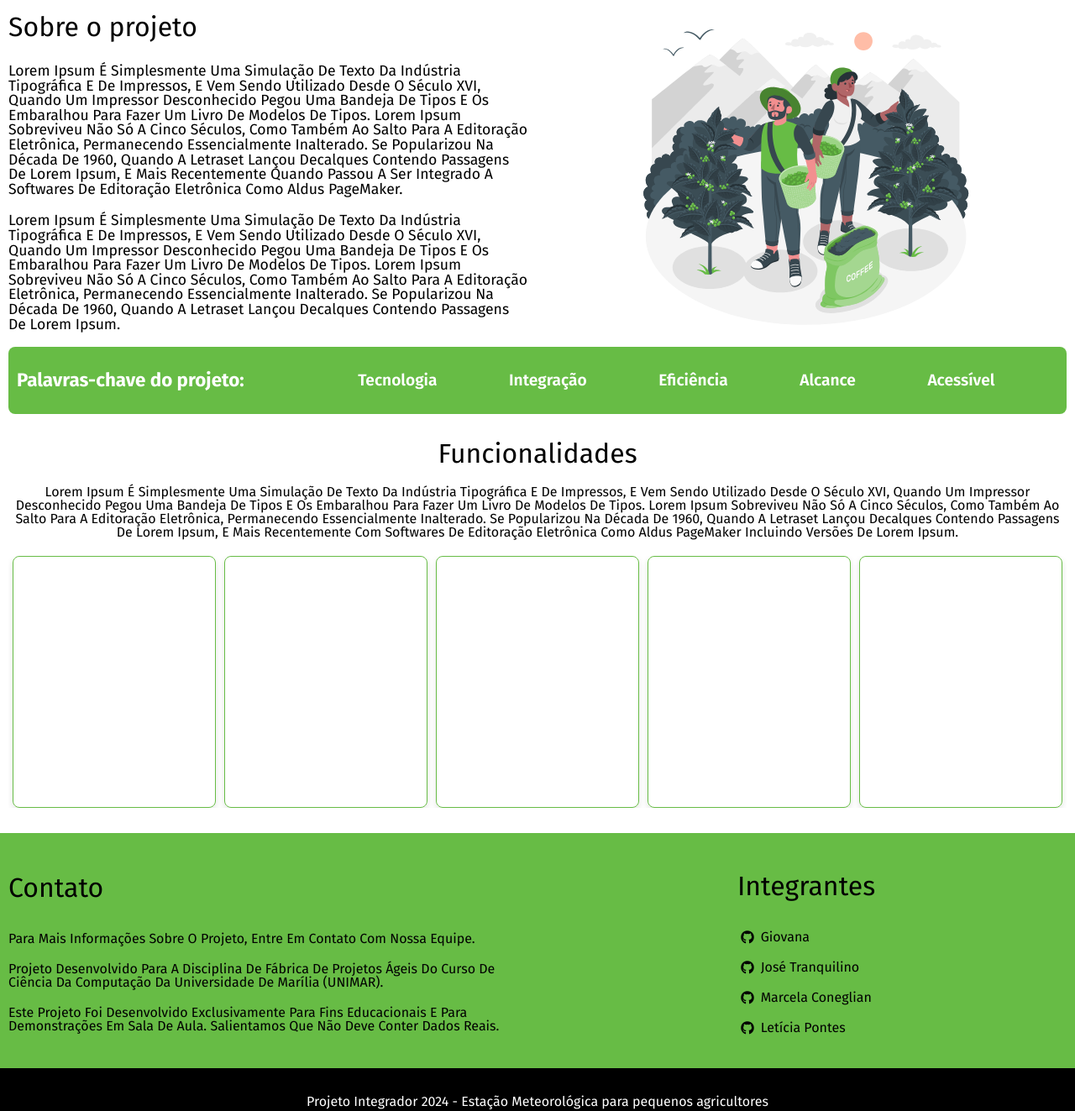
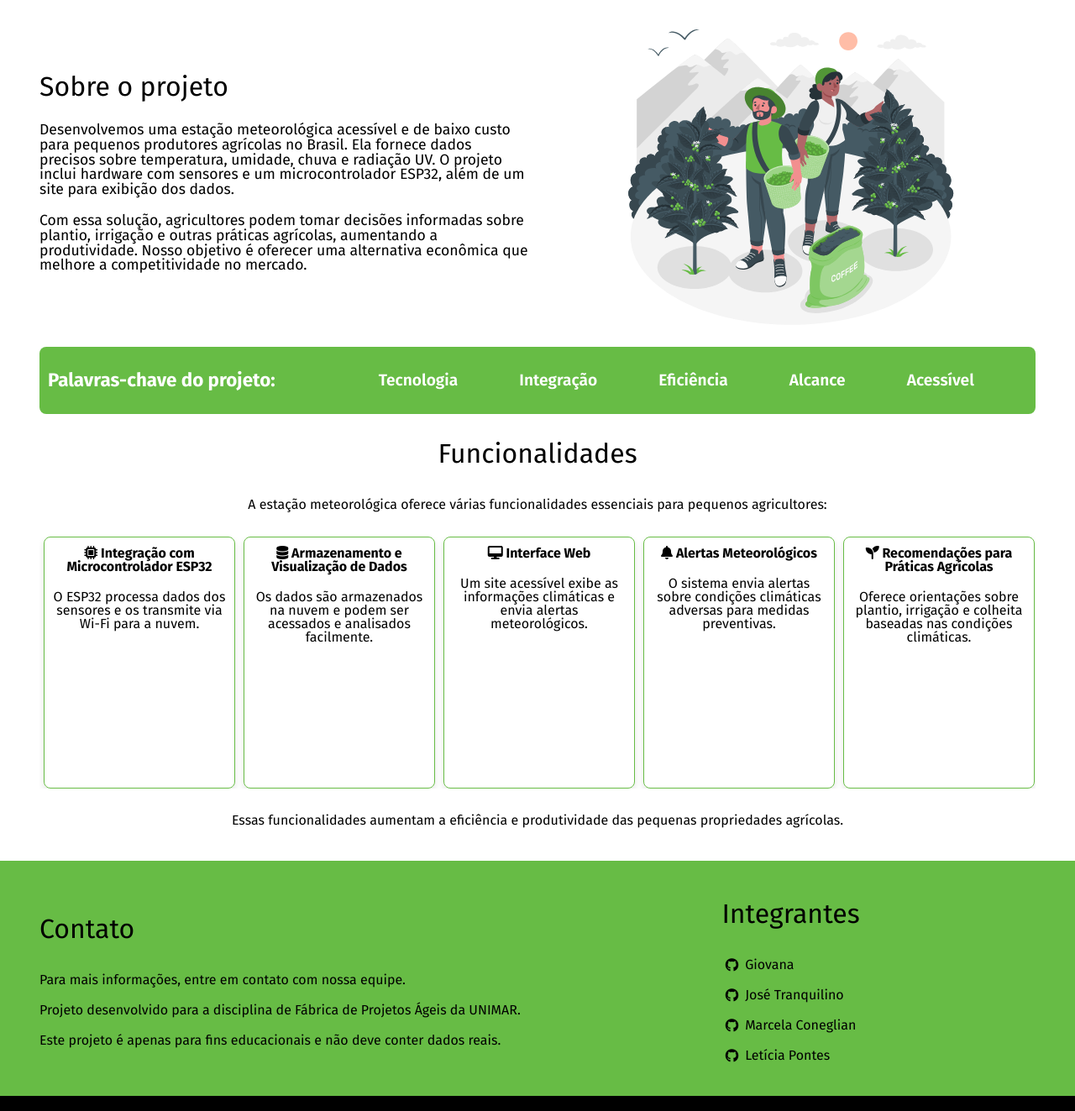
Before and after one commit to giovanaoliveira-14/Projeto-Integrador-2024-BCC, a website built with webpack: page public/index.html in a window 1280 px wide. Shown: the part 558-1881 px from the top of the page at 84% size. Built offline with nearby package versions, Linux system fonts and the light colour scheme; some packages are replaced by stand-ins of ours.

Commit message:
chore: trocar de textos lorem ipsum

```diff
--- a/public/agenda-agricola.html
+++ b/public/agenda-agricola.html
@@ -24,6 +24,10 @@
     <script src="https://code.jquery.com/jquery-3.6.0.min.js"></script>
     <script src="https://code.jquery.com/jquery-migrate-1.2.1.min.js"></script>
     <script src="https://cdnjs.cloudflare.com/ajax/libs/slick-carousel/1.8.1/slick.min.js"></script>
+    <script src="https://www.gstatic.com/firebasejs/10.4.0/firebase-app-compat.js"></script>
+    <script src="https://www.gstatic.com/firebasejs/10.4.0/firebase-database-compat.js"></script>
+    <script src="https://www.gstatic.com/firebasejs/10.4.0/firebase-app.js"></script>
+    <script src="https://cdnjs.cloudflare.com/ajax/libs/crypto-js/4.2.0/crypto-js.min.js"></script>
   </head>
   <body>
     <header>
@@ -107,9 +111,7 @@
     </header>
 
     <main>
-      <div class="main-container">
-
-      </div>
+      <div class="main-container"></div>
       <!--
         Nome do agricultor
         Tipo de culturas
@@ -119,7 +121,6 @@
         Tarefas Planejadas
         Tipos de Insumos
        -->
-
     </main>
 
     <footer>
--- a/public/css/configuracoes.css
+++ b/public/css/configuracoes.css
@@ -4,8 +4,8 @@ main {
 
 .main-container {
     width: 100%;
-    max-width: 1360px;
-    margin: 0 auto;
+    max-width:1206px;
+    margin: auto;
     padding: 0 10px;
     display: flex;
     flex-direction: column;
--- a/public/css/historico-climatico.css
+++ b/public/css/historico-climatico.css
@@ -4,7 +4,7 @@ main {
 
 .main-container {
     width: 100%;
-    max-width: 1360px;
+    max-width: 1206px;
     margin: 0 auto;
     padding: 0 10px;
     display: flex;
--- a/public/css/home.css
+++ b/public/css/home.css
@@ -4,7 +4,7 @@
 
   .main-container{
     width: 100%;
-    max-width: 1360px;
+    max-width: 1206px;
     margin: 0 auto;
     padding: 0 10px;
 
--- a/public/css/index.css
+++ b/public/css/index.css
@@ -13,7 +13,7 @@ main .main-container {
 
 main .main-container .main-apresentacao {
     width: 100%;
-    max-width: 1360px;
+    max-width: 1206px;
     display: flex;
     margin: 0 auto;
     justify-content: space-between;
@@ -89,7 +89,7 @@ main .main-container .main-separador-customizado i {
 
 main .main-container .main-projeto {
     width: 100%;
-    max-width: 1360px;
+    max-width: 1206px;
     display: flex;
     align-items: center;
     margin: 0 auto;
@@ -114,7 +114,6 @@ main .main-container .main-projeto .projeto-texto h3 {
 main .main-container .main-projeto .projeto-texto p {
     font-size: 1.1rem;
     font-weight: 400;
-    text-transform: capitalize;
     word-wrap: break-word;
 }
 
@@ -135,7 +134,7 @@ main .main-container .main-projeto .projeto-imagem img {
 
 main .main-container .main-regua-palavras-chaves {
     width: 100%;
-    max-width: 1360px;
+    max-width: 1206px;
     margin: 0 auto;
     padding: 0 10px;
 }
@@ -175,7 +174,7 @@ main .main-container .main-regua-palavras-chaves .regua-palavras .regua-palavras
 
 main .main-container .main-funcionalidades {
     width: 100%;
-    max-width: 1360px;
+    max-width: 1206px;
     margin: 0 auto;
     padding: 0 10px;
     text-align: center;
@@ -199,7 +198,7 @@ main .main-container .main-funcionalidades .funcionalidades-texto {
     flex-direction: column;
     gap: 10px;
     text-align: center;
-    text-transform: capitalize;
+    margin: 30px 0;
 }
 main .main-container .main-funcionalidades .funcionalidades-carrossel {
     width: 100%;
@@ -251,7 +250,7 @@ main .main-container .main-contato {
 
 main .main-container .main-contato .main-contato-container {
     width: 100%;
-    max-width: 1360px;
+    max-width: 1206px;
     margin: 0 auto;
     padding: 0 10px;
     display: flex;
@@ -286,7 +285,6 @@ main .main-container .main-contato .main-contato-container .contato-integrantes
 main .main-container .main-contato .main-contato-container .contato-conteudo .contato-texto p {
     font-size: 1rem;
     font-weight: 400;
-    text-transform: capitalize;
     word-wrap: break-word;
     color: var(--cor-texto);
 }
@@ -297,7 +295,6 @@ main .main-container .main-contato .main-contato-container .contato-integrantes
 main .main-container .main-contato .main-contato-container .contato-integrantes .contato-integrantes-lista li a {
     font-size: 1rem;
     font-weight: 400;
-    text-transform: capitalize;
     word-wrap: break-word;
     color: var(--cor-texto);
     display: flex;
--- a/public/css/login-cadastro.css
+++ b/public/css/login-cadastro.css
@@ -6,7 +6,7 @@ main {
 
 main .main-container {
     width: 100%;
-    max-width: 1360px;
+    max-width: 1206px;
     margin: 0 auto;
     padding: 80px 10px;
     display: flex;
@@ -115,7 +115,7 @@ main .main-container .main-separador-customizado {
 }
 
 main .main-container .main-separador-customizado .separador-linha {
-    min-height: 300px;
+    min-height: 380px;
     height: 100%;
     width: 3px;
     background-color: var(--cor-cinza);
@@ -150,7 +150,7 @@ main .main-container .main-formulario-cadastro .formulario-cadastro .formulario-
     flex-direction: column;
     gap: 10px;
     flex: 1;
-    min-width: 290px;
+    min-width: 250px;
     max-width: 300px;
 }
 
--- a/public/css/previsoes-futuras.css
+++ b/public/css/previsoes-futuras.css
@@ -4,7 +4,7 @@ main {
 
 .main-container {
     width: 100%;
-    max-width: 1360px;
+    max-width: 1206px;
     margin: 0 auto;
     padding: 0 10px;
 }
--- a/public/css/reset.css
+++ b/public/css/reset.css
@@ -75,7 +75,7 @@ header .header-nav {
     align-items: center;
     justify-content: space-between;
     width: 100%;
-    max-width: 1360px;
+    max-width: 1206px;
     margin: 0 auto;
     padding: 0 10px;
     position: relative;
@@ -218,7 +218,7 @@ footer {
 }
 
 footer .footer-container {
-    max-width: 1360px;
+    max-width: 1206px;
     margin: 0 auto;
     width: 100%;
     padding: 0 10px;
--- a/public/index.html
+++ b/public/index.html
@@ -26,6 +26,10 @@
     <script src="https://code.jquery.com/jquery-migrate-1.2.1.min.js"></script>
     <!-- Slick Carousel -->
     <script src="https://cdnjs.cloudflare.com/ajax/libs/slick-carousel/1.8.1/slick.min.js"></script>
+    <script src="https://www.gstatic.com/firebasejs/10.4.0/firebase-app-compat.js"></script>
+    <script src="https://www.gstatic.com/firebasejs/10.4.0/firebase-database-compat.js"></script>
+    <script src="https://www.gstatic.com/firebasejs/10.4.0/firebase-app.js"></script>
+    <script src="https://cdnjs.cloudflare.com/ajax/libs/crypto-js/4.2.0/crypto-js.min.js"></script>
   </head>
   <body>
     <header>
@@ -51,7 +55,6 @@
                 >Contato</a
               >
             </li>
-
           </ul>
           <div class="header-login header-cadastro">
             <div class="header-login-icone">
@@ -98,7 +101,6 @@
                   >Contato</a
                 >
               </li>
-
             </ul>
             <div class="header-login header-cadastro">
               <div class="header-login-icone">
@@ -120,17 +122,11 @@
       <div class="main-container">
         <section class="main-apresentacao">
           <div class="apresentacao-texto">
-            <h1>
-              Uma solução voltada para sua eficiência e produtividade no meio
-              rural através de dados climáticos!
-            </h1>
+            <h1>Solucione sua eficiência e produtividade rural com dados climáticos!</h1>
             <a href="#sobre-projeto">Sobre o projeto</a>
           </div>
           <div class="apresentacao-imagem">
-            <img
-              src="./img/Weather-rafiki.svg"
-              alt="Ilustração de uma estação meteorológica"
-            />
+            <img src="./img/Weather-rafiki.svg" alt="Ilustração de uma estação meteorológica" />
           </div>
         </section>
         <div class="main-separador-customizado">
@@ -142,40 +138,19 @@
           <div class="projeto-texto">
             <h3>Sobre o projeto</h3>
             <p>
-              Lorem Ipsum é simplesmente uma simulação de texto da indústria
-              tipográfica e de impressos, e vem sendo utilizado desde o século
-              XVI, quando um impressor desconhecido pegou uma bandeja de tipos e
-              os embaralhou para fazer um livro de modelos de tipos. Lorem Ipsum
-              sobreviveu não só a cinco séculos, como também ao salto para a
-              editoração eletrônica, permanecendo essencialmente inalterado. Se
-              popularizou na década de 1960, quando a Letraset lançou decalques
-              contendo passagens de Lorem Ipsum, e mais recentemente quando
-              passou a ser integrado a softwares de editoração eletrônica como
-              Aldus PageMaker.
+              Desenvolvemos uma estação meteorológica acessível e de baixo custo para pequenos produtores agrícolas no Brasil. Ela fornece dados precisos sobre temperatura, umidade, chuva e radiação UV. O projeto inclui hardware com sensores e um microcontrolador ESP32, além de um site para exibição dos dados.
             </p>
             <p>
-              Lorem Ipsum é simplesmente uma simulação de texto da indústria
-              tipográfica e de impressos, e vem sendo utilizado desde o século
-              XVI, quando um impressor desconhecido pegou uma bandeja de tipos e
-              os embaralhou para fazer um livro de modelos de tipos. Lorem Ipsum
-              sobreviveu não só a cinco séculos, como também ao salto para a
-              editoração eletrônica, permanecendo essencialmente inalterado. Se
-              popularizou na década de 1960, quando a Letraset lançou decalques
-              contendo passagens de Lorem Ipsum.
+              Com essa solução, agricultores podem tomar decisões informadas sobre plantio, irrigação e outras práticas agrícolas, aumentando a produtividade. Nosso objetivo é oferecer uma alternativa econômica que melhore a competitividade no mercado.
             </p>
           </div>
           <div class="projeto-imagem">
-            <img
-              src="./img/coffee-farm-amico.svg"
-              alt="Ilustração de uma fazenda"
-            />
+            <img src="./img/coffee-farm-amico.svg" alt="Ilustração de uma fazenda" />
           </div>
         </section>
         <div class="main-regua-palavras-chaves">
           <div class="regua-palavras">
-            <h3 class="regua-palavras-chaves-titulo">
-              Palavras-chave do projeto:
-            </h3>
+            <h3 class="regua-palavras-chaves-titulo">Palavras-chave do projeto:</h3>
             <ul class="regua-palavras-chaves-palavras">
               <li class="regua-palavras-chaves-palavra">Tecnologia</li>
               <li class="regua-palavras-chaves-palavra">Integração</li>
@@ -188,84 +163,40 @@
         <section class="main-funcionalidades" id="funcionalidades">
           <h3 class="funcionalidades-titulo">Funcionalidades</h3>
           <div class="funcionalidades-texto">
-            <p>
-              Lorem Ipsum é simplesmente uma simulação de texto da indústria
-              tipográfica e de impressos, e vem sendo utilizado desde o século
-              XVI, quando um impressor desconhecido pegou uma bandeja de tipos e
-              os embaralhou para fazer um livro de modelos de tipos. Lorem Ipsum
-              sobreviveu não só a cinco séculos, como também ao salto para a
-              editoração eletrônica, permanecendo essencialmente inalterado. Se
-              popularizou na década de 1960, quando a Letraset lançou decalques
-              contendo passagens de Lorem Ipsum, e mais recentemente com
-              softwares de editoração eletrônica como Aldus PageMaker incluindo
-              versões de Lorem Ipsum.
-            </p>
+            <p>A estação meteorológica oferece várias funcionalidades essenciais para pequenos agricultores:</p>
           </div>
           <div class="funcionalidades-carrossel">
             <div class="funcionalidades-carrossel-item">
-              <div class="funcionalidades-carrossel-item-imagem">
-                <img src="" alt="" />
-              </div>
-              <div class="funcionalidades-carrossel-item-texto">
-                <p></p>
-              </div>
+              <strong><i class="fa-solid fa-clock"></i> Monitoramento em Tempo Real</strong>
+              <p>Sensores coletam dados em tempo real sobre temperatura, umidade, chuva e radiação UV.</p>
             </div>
             <div class="funcionalidades-carrossel-item">
-              <div class="funcionalidades-carrossel-item-imagem">
-                <img src="" alt="" />
-              </div>
-              <div class="funcionalidades-carrossel-item-texto">
-                <p></p>
-              </div>
+              <strong><i class="fa-solid fa-microchip"></i> Integração com Microcontrolador ESP32</strong>
+              <p>O ESP32 processa dados dos sensores e os transmite via Wi-Fi para a nuvem.</p>
             </div>
             <div class="funcionalidades-carrossel-item">
-              <div class="funcionalidades-carrossel-item-imagem">
-                <img src="" alt="" />
-              </div>
-              <div class="funcionalidades-carrossel-item-texto">
-                <p></p>
-              </div>
+              <strong><i class="fa-solid fa-database"></i> Armazenamento e Visualização de Dados</strong>
+              <p>Os dados são armazenados na nuvem e podem ser acessados e analisados facilmente.</p>
             </div>
             <div class="funcionalidades-carrossel-item">
-              <div class="funcionalidades-carrossel-item-imagem">
-                <img src="" alt="" />
-              </div>
-              <div class="funcionalidades-carrossel-item-texto">
-                <p></p>
-              </div>
+              <strong><i class="fa-solid fa-desktop"></i> Interface Web</strong>
+              <p>Um site acessível exibe as informações climáticas e envia alertas meteorológicos.</p>
             </div>
             <div class="funcionalidades-carrossel-item">
-              <div class="funcionalidades-carrossel-item-imagem">
-                <img src="" alt="" />
-              </div>
-              <div class="funcionalidades-carrossel-item-texto">
-                <p></p>
-              </div>
+              <strong><i class="fa-solid fa-bell"></i> Alertas Meteorológicos</strong>
+              <p>O sistema envia alertas sobre condições climáticas adversas para medidas preventivas.</p>
             </div>
             <div class="funcionalidades-carrossel-item">
-              <div class="funcionalidades-carrossel-item-imagem">
-                <img src="" alt="" />
-              </div>
-              <div class="funcionalidades-carrossel-item-texto">
-                <p></p>
-              </div>
+              <strong><i class="fa-solid fa-seedling"></i> Recomendações para Práticas Agrícolas</strong>
+              <p>Oferece orientações sobre plantio, irrigação e colheita baseadas nas condições climáticas.</p>
             </div>
             <div class="funcionalidades-carrossel-item">
-              <div class="funcionalidades-carrossel-item-imagem">
-                <img src="" alt="" />
-              </div>
-              <div class="funcionalidades-carrossel-item-texto">
-                <p></p>
-              </div>
+              <strong><i class="fa-solid fa-network-wired"></i> Conectividade e Automação</strong>
+              <p>Conecta-se a outros dispositivos para integração com sistemas de irrigação inteligente.</p>
             </div>
-            <div class="funcionalidades-carrossel-item">
-              <div class="funcionalidades-carrossel-item-imagem">
-                <img src="" alt="" />
-              </div>
-              <div class="funcionalidades-carrossel-item-texto">
-                <p></p>
-              </div>
-            </div>
+          </div>
+          <div class="funcionalidades-texto">
+            <p>Essas funcionalidades aumentam a eficiência e produtividade das pequenas propriedades agrícolas.</p>
           </div>
         </section>
         <section class="main-contato" id="contato">
@@ -273,49 +204,25 @@
             <div class="contato-conteudo">
               <h3>Contato</h3>
               <div class="contato-texto">
-                <p>
-                  Para mais informações sobre o projeto, entre em contato com
-                  nossa equipe.
-                </p>
-                <p>
-                  Projeto desenvolvido para a disciplina de Fábrica de Projetos
-                  Ágeis do curso de Ciência da Computação da Universidade de
-                  Marília (UNIMAR).
-                </p>
-                <p>
-                  Este projeto foi desenvolvido exclusivamente para fins
-                  educacionais e para demonstrações em sala de aula. Salientamos
-                  que não deve conter dados reais.
-                </p>
+                <p>Para mais informações, entre em contato com nossa equipe.</p>
+                <p>Projeto desenvolvido para a disciplina de Fábrica de Projetos Ágeis da UNIMAR.</p>
+                <p>Este projeto é apenas para fins educacionais e não deve conter dados reais.</p>
               </div>
             </div>
             <div class="contato-integrantes">
               <h3>Integrantes</h3>
               <ul class="contato-integrantes-lista">
-                <li class="contato-integrantes-item">
-                  <a href="#"><i class="fa-brands fa-github"></i> Giovana</a>
-                </li>
-                <li class="contato-integrantes-item">
-                  <a href="#"
-                    ><i class="fa-brands fa-github"></i> José Tranquilino</a
-                  >
-                </li>
-                <li class="contato-integrantes-item">
-                  <a href="#"
-                    ><i class="fa-brands fa-github"></i> Marcela Coneglian</a
-                  >
-                </li>
-                <li class="contato-integrantes-item">
-                  <a href="#"
-                    ><i class="fa-brands fa-github"></i> Letícia Pontes</a
-                  >
-                </li>
+                <li class="contato-integrantes-item"><a href="#"><i class="fa-brands fa-github"></i> Giovana</a></li>
+                <li class="contato-integrantes-item"><a href="#"><i class="fa-brands fa-github"></i> José Tranquilino</a></li>
+                <li class="contato-integrantes-item"><a href="#"><i class="fa-brands fa-github"></i> Marcela Coneglian</a></li>
+                <li class="contato-integrantes-item"><a href="#"><i class="fa-brands fa-github"></i> Letícia Pontes</a></li>
               </ul>
             </div>
           </div>
         </section>
       </div>
     </main>
+
 
     <footer>
       <div class="footer-container">
```
Also changed, not shown: public/cadastro-agricola.html (+4 -2 lines), public/configuracoes.html (+4 -2 lines), public/desenvolvedores.html (+4 -0 lines), public/historico-climatico.html (+4 -2 lines), public/home.html (+54 -24 lines), public/previsoes-futuras.html (+20 -6 lines).
